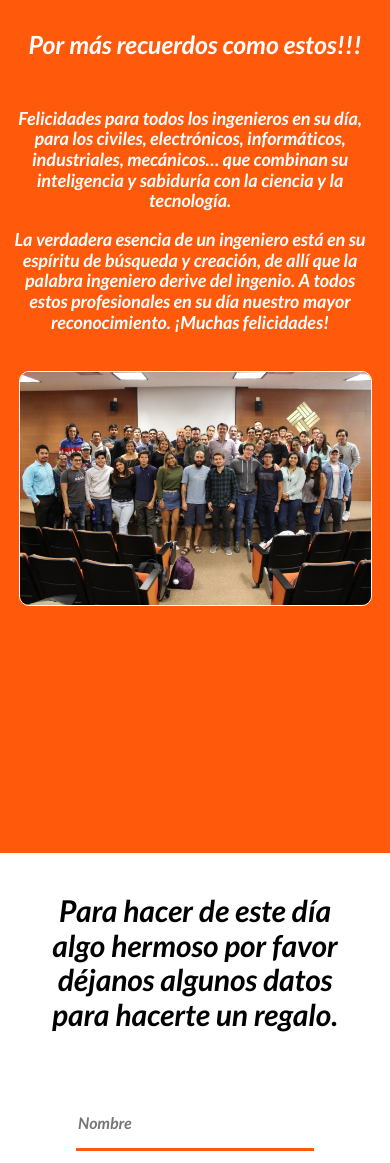
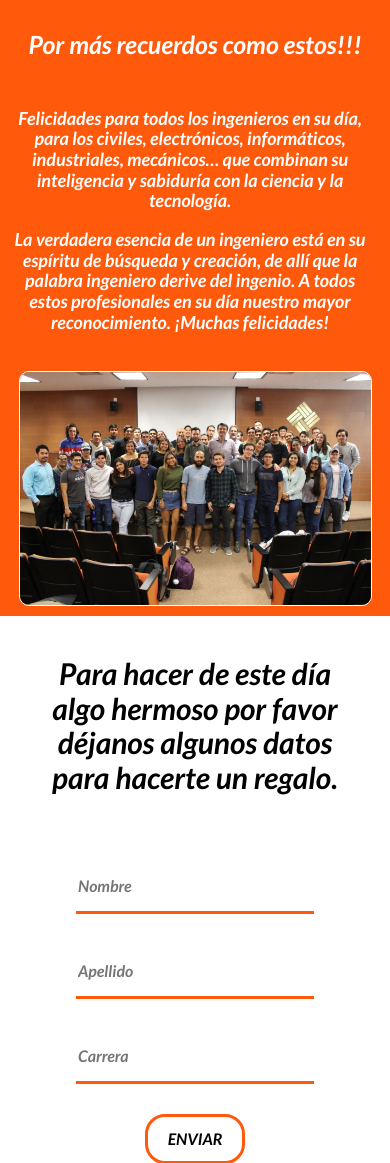
Before and after one commit to Hooterz/engeneering_day, a PHP site: page / in a window 390 px wide. Shown: the part 838-2001 px from the top of the page. Run offline with PHP 8.4, Linux system fonts and the light colour scheme.

Commit message:
Fixing iphone 7 responsiveness and it's done

```diff
--- a/css/style.css
+++ b/css/style.css
@@ -73,6 +73,7 @@ main {
   justify-content: center;
 }
 .orange_bg .content img {
+  display: block;
   width: 50vw;
   border: 0.1rem solid white;
   border-radius: 1rem;
@@ -165,9 +166,6 @@ footer div a:hover {
     text-align: center;
   }
 
-  .orange_bg {
-    height: 100vh;
-  }
   .orange_bg .content {
     display: flex;
     flex-direction: column;
--- a/sass/style.scss
+++ b/sass/style.scss
@@ -83,6 +83,7 @@ main {
         justify-content: center;
 
         img{
+            display: block;
             width: 50vw;
             border: .1rem solid white;
             border-radius: 1rem;
@@ -201,8 +202,6 @@ footer{
 
     .orange_bg{
 
-        height: 100vh;
-
         .content{
             display: flex;
             flex-direction: column;
```
Also changed, not shown: 1 other file.
